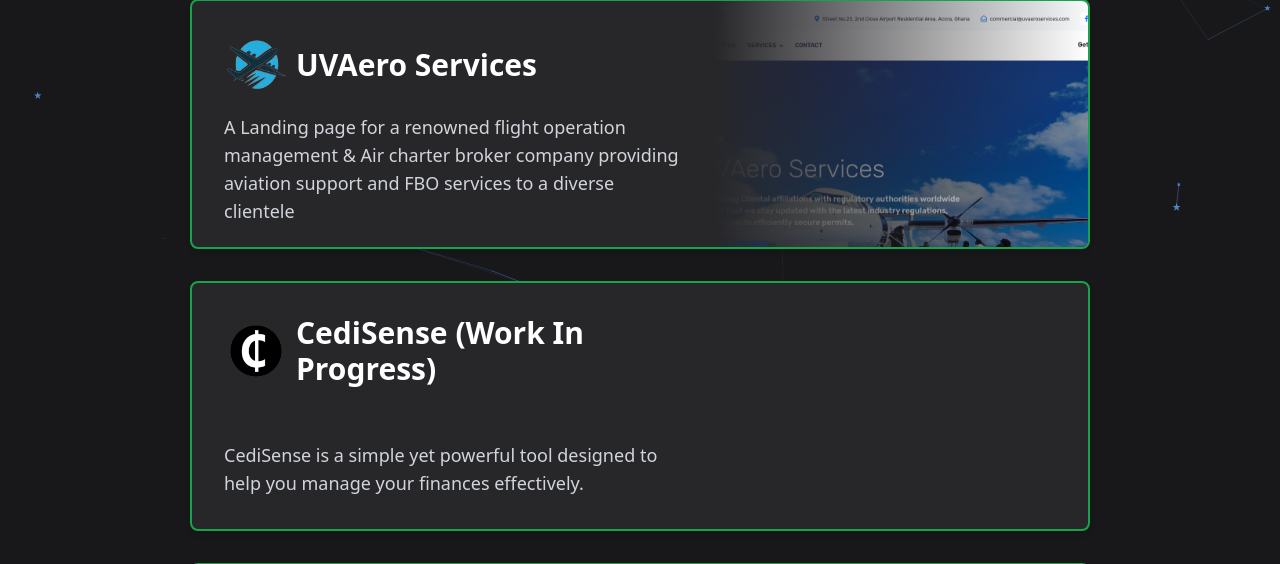
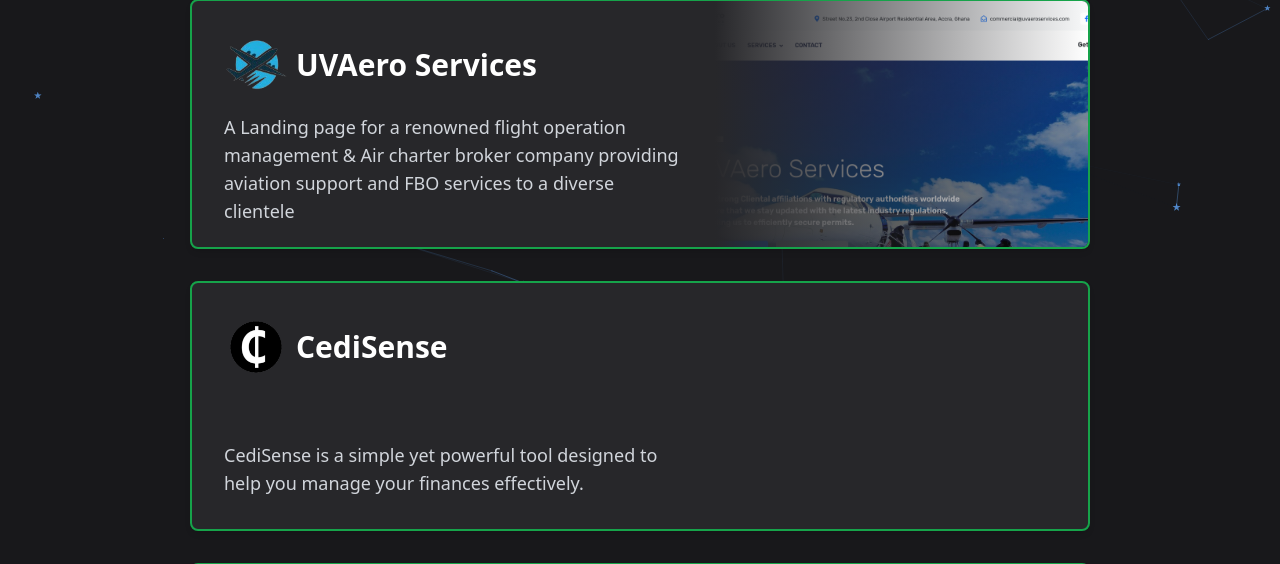
Before and after one commit to zeroruntime/zeroruntime, a Django app: page /works in a window 1280 px wide. Shown: the part 475-1039 px from the top of the page. Run offline with Django 5.2, Linux system fonts and the light colour scheme; some libraries are stand-ins or nearby versions.

Commit message:
Added works

```diff
--- a/runtimeapp/templates/works.html
+++ b/runtimeapp/templates/works.html
@@ -89,7 +89,7 @@
     class="bg-white dark:bg-zinc-800 border-2 border-green-600 rounded-lg shadow-md overflow-hidden flex flex-col md:flex-row w-[900px] h-[250px] mx-auto transform transition-all duration-300 hover:scale-105 mb-8 relative"
     target="_blank" rel="noopener noreferrer"><!---->
     <div class="p-8 flex-shrink-0 flex flex-col justify-between w-full md:w-7/12">
-      <div class="flex items-center mb-4"><img src="{% static 'img/cedisense.png' %}" class="w-16 h-16 mr-2" alt=""><span class="text-3xl font-bold dark:text-white">CediSense (Work In Progress) </span></div>
+      <div class="flex items-center mb-4"><img src="{% static 'img/cedisense.png' %}" class="w-16 h-16 mr-2" alt=""><span class="text-3xl font-bold dark:text-white">CediSense</span></div>
       <p class="text-lg text-gray-700 dark:text-gray-300">CediSense is a simple yet powerful tool designed to help you manage your finances effectively.
       </p>
     </div>
```
